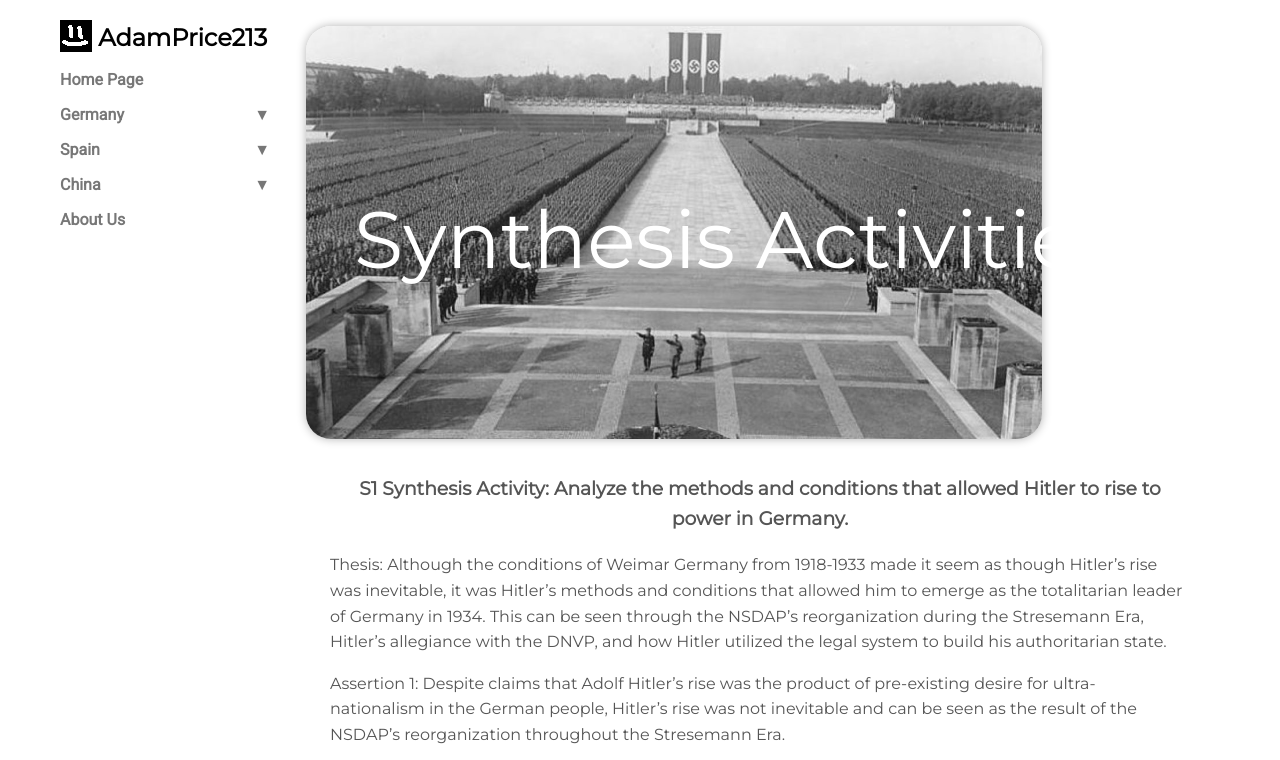
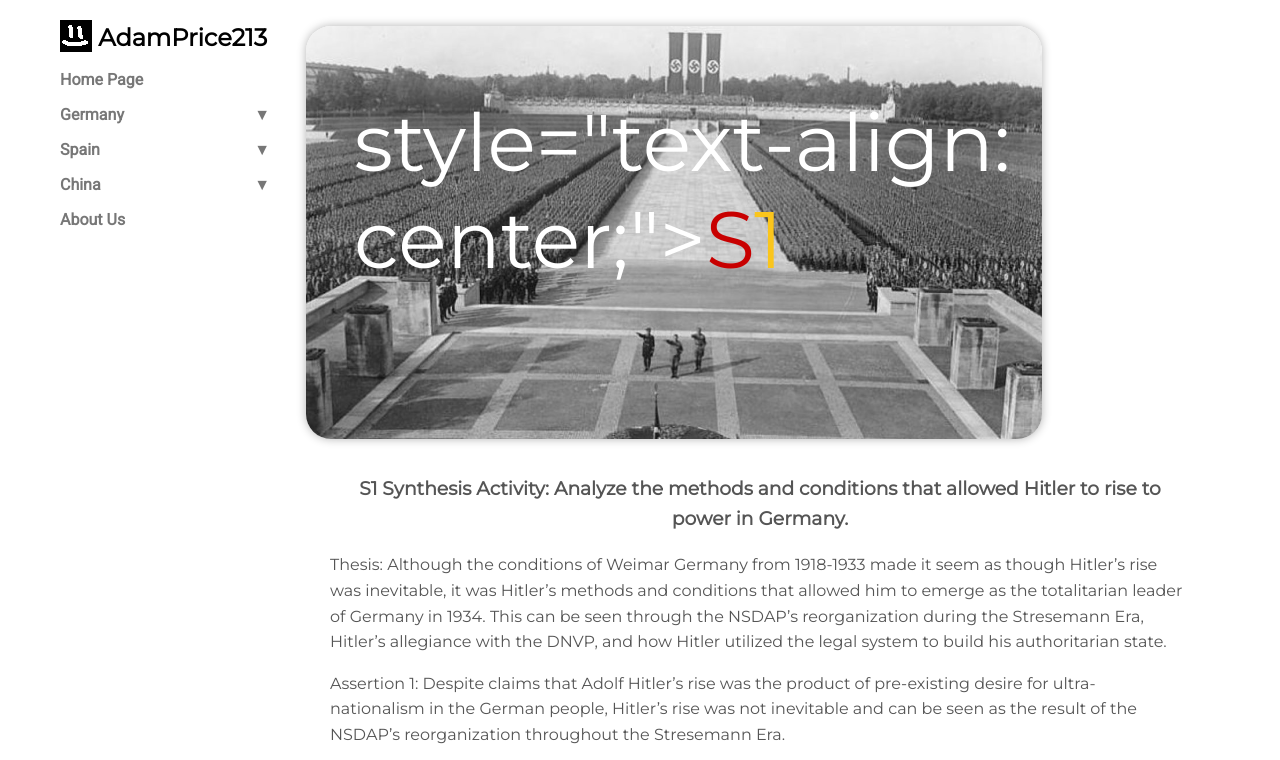
Before and after one commit to adamprice213/adamprice213.github.io, a plain HTML site: page germany/s1/synth-act.html in a window 1280 px wide. Shown: the top 760 px of the page. Drawn offline with Linux system fonts and the light colour scheme.

Commit message:
Update synth-act.html

```diff
--- a/germany/s1/synth-act.html
+++ b/germany/s1/synth-act.html
@@ -81,7 +81,7 @@
 	<main>			<!-- ADAM THIS IS WHERE STUFF GOES -->
 		<header>
 			<img src="/img/germany.png">
-			<h1>Synthesis Activities</h1>
+			<h1>style="text-align: center;"><span style="color: rgb(200,0,0);">S</span><span style="color: rgb(250, 197, 28);">1</span></h1>
 		</header>
 		<article>
 			<h3 style="text-align: center;">S1 Synthesis Activity: Analyze the methods and conditions that allowed Hitler to rise to power in Germany.</h3>
```
